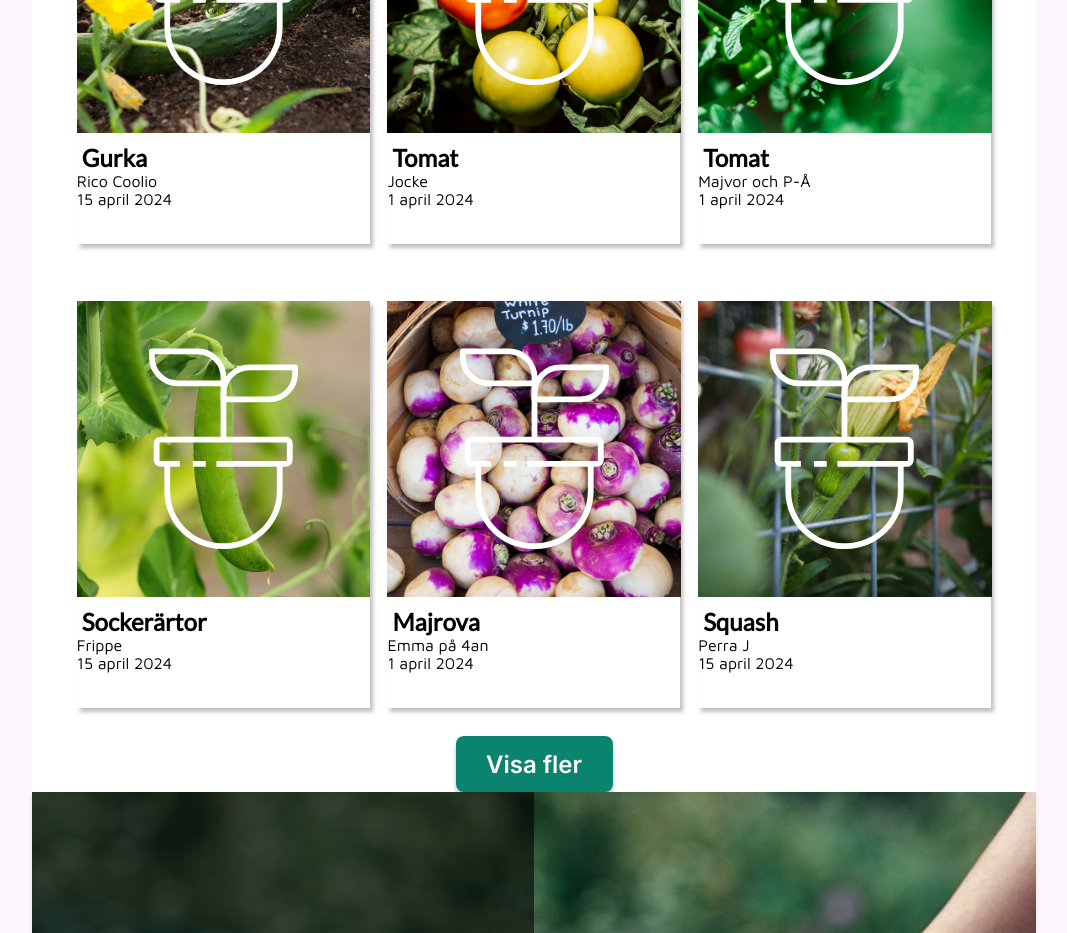
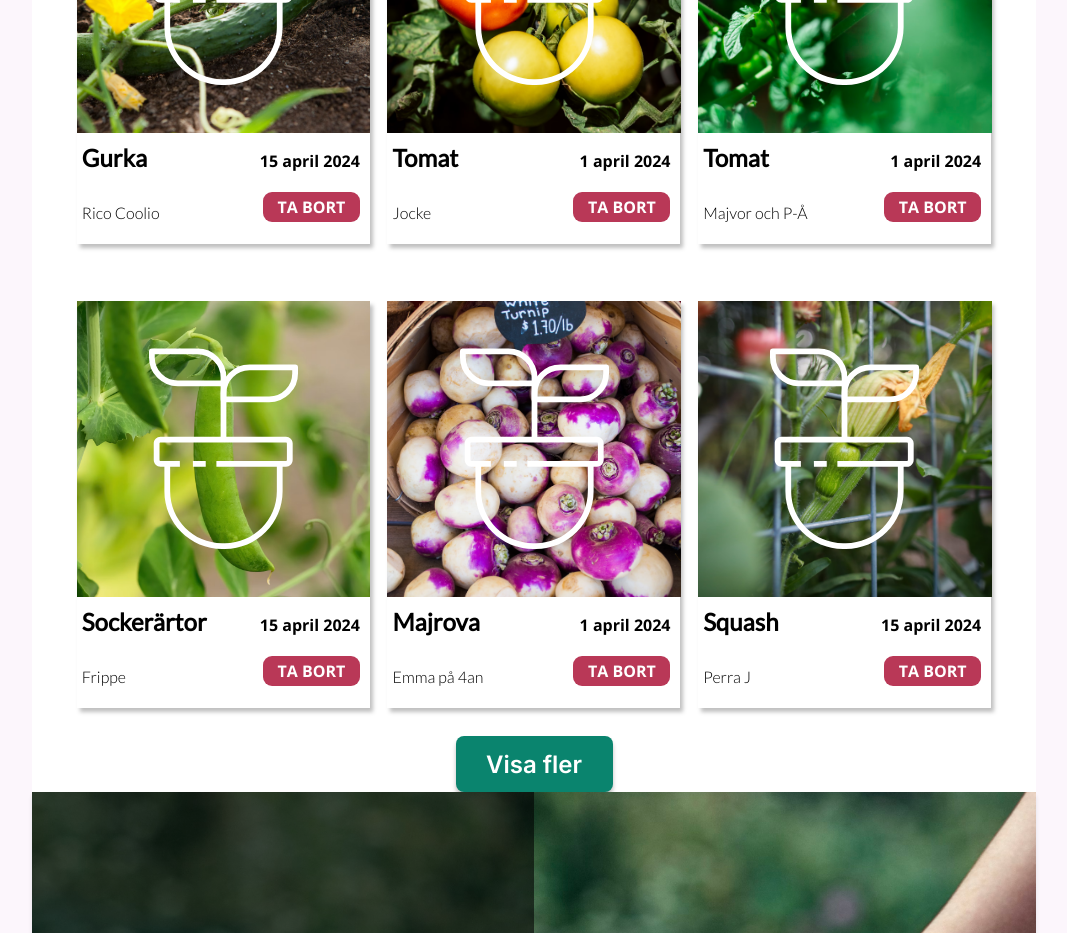
Before and after one commit to CarinWood/Planthood, a React (Vite) app: page / in a window 1280 px wide. Shown: the part 860-1793 px from the top of the page, without its empty margins (106-1173 px from the left). Built offline with nearby package versions, Linux system fonts and the light colour scheme.

Commit message:
card finished

```diff
--- a/src/components/card/Card.jsx
+++ b/src/components/card/Card.jsx
@@ -9,9 +9,15 @@ export const Card = ({name, title, date, img}) => {
             <img src={plant} alt="plant" className='plant-logo'/>
             <img src={img} alt={title} className='plant-image'/>
         </div>
+        <div className='first-row'>
         <p className='card-title'>{title}</p>
-        <p>{name}</p>
-        <p>{date}</p>
+        <p className='date'>{date}</p>
+        </div>
+        <div className='second-row'>
+        <p className='name'>{name}</p>
+        <button className='delete-btn'>TA BORT</button>
+        </div>
+
 
     </div>
   )
--- a/src/components/card/card.css
+++ b/src/components/card/card.css
@@ -1,4 +1,5 @@
 @import url('https://fonts.googleapis.com/css2?family=Lato:wght@300;400&display=swap');
+@import url('https://fonts.googleapis.com/css2?family=Open+Sans:wght@700&display=swap');
 
 .card {
     width: 293px;
@@ -38,3 +39,37 @@
     margin-top: 10px;
     margin-left: 5px;
 }
+
+.first-row, .second-row {
+    display: flex;
+    justify-content: space-between;
+    align-items: flex-end;
+}
+
+.second-row {
+    margin-top: 20px;
+}
+
+.date, .delete-btn {
+    font-family: "Open Sans";
+    font-size: 16px;
+    font-weight: 700;
+    margin-right: 10px;
+}
+
+.delete-btn {
+    background-color: #B93857;
+    width: 97px;
+    height: 30px;
+    border-radius: 9px;
+    color: white;
+    border: none;
+    line-height: 20px;
+}
+
+.name {
+    font-family: 'Lato', sans-serif;
+    font-weight: 300;
+    font-size: 16px;
+    margin-left: 5px;
+}
```
